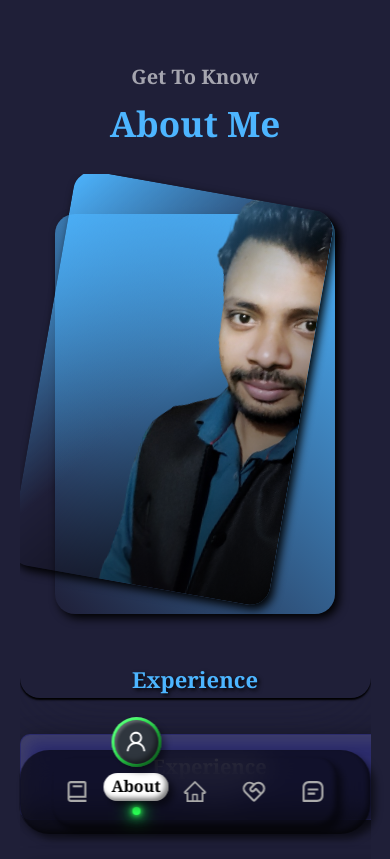
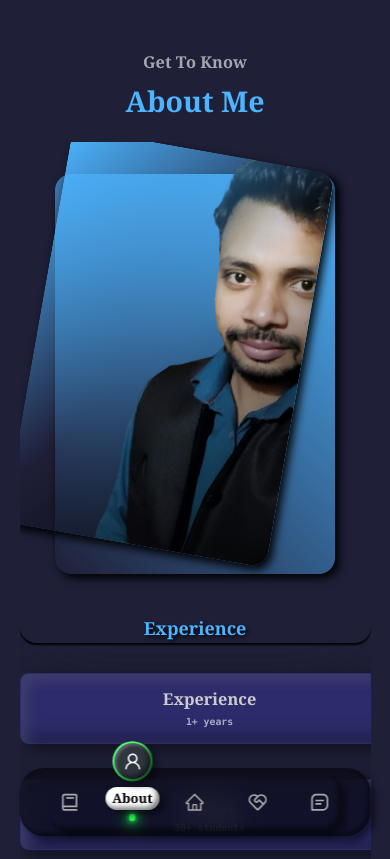
Before and after one commit to Singh8700/portfolio, a React (Create React App) app: page /#/about in a window 390 px wide. Shown: the top 859 px of the page. Built offline with nearby package versions, Linux system fonts and the light colour scheme.

Commit message:
first commit

```diff
--- a/src/components/experience/Experience.module.css
+++ b/src/components/experience/Experience.module.css
@@ -1,6 +1,8 @@
 .container {
-  display: grid;
-  grid-template-columns: 1fr 1fr;
+  display: flex;
+  justify-content: space-around;
+  align-items: center;
+  flex-wrap: wrap;
   gap: 2rem;
   text-align: center;
   font-family: Georgia;
@@ -9,7 +11,7 @@
 }
 
 .container > div {
-  width: 300px;
+  width: 500px;
   background: var(--color-bg-variant);
   text-align: center;
   padding: 2rem 3rem;
--- a/src/components/experience/Experience.module.scss
+++ b/src/components/experience/Experience.module.scss
@@ -1,6 +1,8 @@
 .container{
-  display: grid;
-  grid-template-columns: 1fr 1fr;
+  display: flex;
+  justify-content: space-around;
+  align-items: center;
+  flex-wrap: wrap;
   gap:2rem;
   text-align: center;
   font-family: Georgia;
@@ -8,7 +10,7 @@
   padding-bottom: 5rem;
 }
 .container > div{
-  width: 300px;
+  width: 500px;
   background: var(--color-bg-variant);
   text-align: center;
   padding: 2rem 3rem;
--- a/src/components/nav/Nav.module.css
+++ b/src/components/nav/Nav.module.css
@@ -125,7 +125,7 @@ nav {
   nav {
     bottom: 1rem;
     width: 90%;
-    height: 10vh;
+    height: 8vh;
   }
   .navigation {
     width: 90%;
--- a/src/components/nav/Nav.module.scss
+++ b/src/components/nav/Nav.module.scss
@@ -127,7 +127,7 @@ nav{
  nav{
    bottom:1rem;
    width:90%;
-   height: 10vh;
+   height:8vh;
  }
  .navigation{
    width:90%;
--- a/src/index.css
+++ b/src/index.css
@@ -8,7 +8,7 @@
   text-decoration:none;
 }
 :root{
-  font-size: 62.5%;
+  font-size: 70%;
   --color-bg: #1f1f38;
   --color-bg-variant: #2c2c6c;
   --color-primary: #4db5ff;
@@ -161,7 +161,10 @@ img{
   }
 }
 /*==== small Screen ===*/
-@media screen and (max-width: 600px){
+@media screen and (max-width: 900px){
+  :root{
+    font-size: 51%;
+  }
   .container{
     width: var(--container-width-sm);
   }
```
